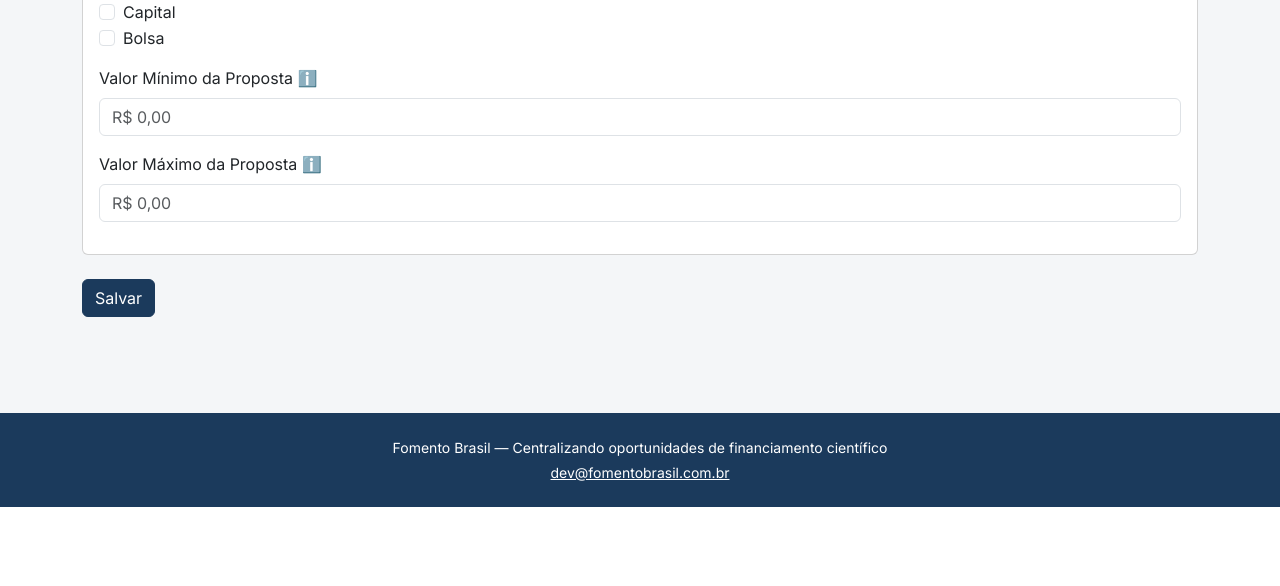
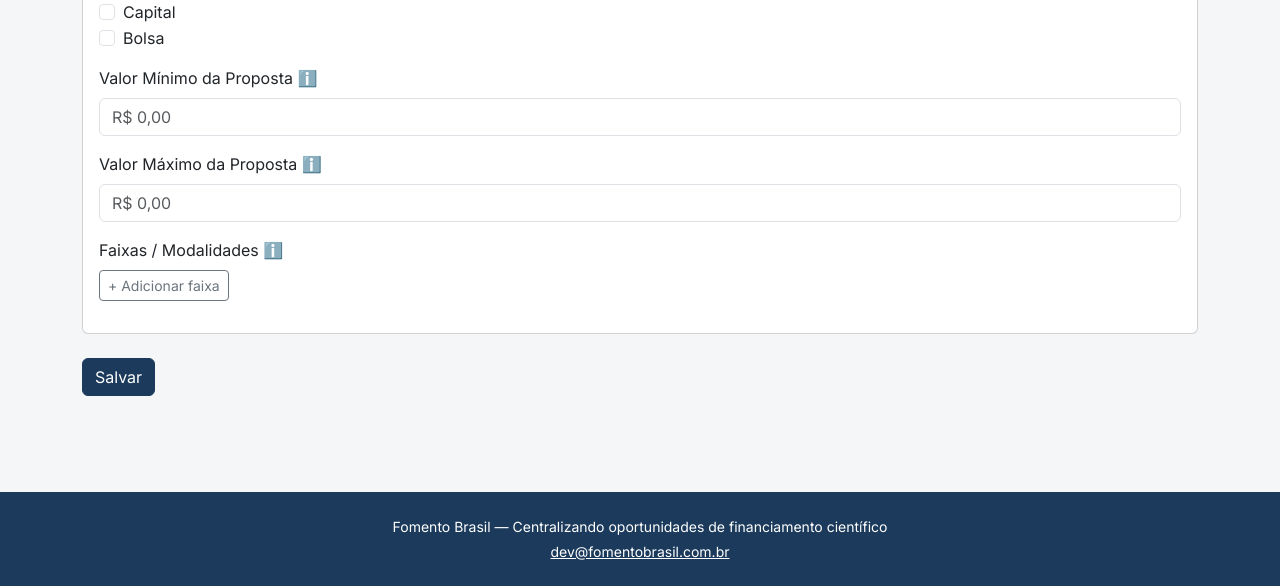
Before and after one commit to NropJoensuu/fomentobrasil, a Flask app: page /oportunidades/nova in a window 1280 px wide. Shown: the part 2680-3266 px from the top of the page. Before the commit the page ends 3187 px from the top, so only its background shows below. Run offline with Flask 3, Linux system fonts and the light colour scheme.

Commit message:
Faixas/modalidades internas do edital e formatacao pt-BR de moeda
Editais que se dividem em Faixa A/B/C ou Modalidade 1/2 podem ter valores,
publico-alvo e area diferentes por faixa. Bloco repetivel no formulario
(recolhido por padrao, porque a maioria dos editais nao tem faixa), gravado
em dados_extra["faixas"] preservando as chaves dos scrapers.

Acrescenta tambem o filtro Jinja `moeda`: a pagina de detalhe mostrava
"R$ 236000.00".

```diff
--- a/app/__init__.py
+++ b/app/__init__.py
@@ -26,6 +26,10 @@ def create_app(iniciar_agendador=False):
 
     db.init_app(app)
     migrate.init_app(app, db)
+
+    from app.utils import formatar_moeda
+
+    app.jinja_env.filters["moeda"] = formatar_moeda
 
     from app import models  # <-- adicionar esta linha
 
--- a/app/routes.py
+++ b/app/routes.py
@@ -9,7 +9,15 @@ from sqlalchemy import or_, func
 
 from app import db
 from app.models import ExecucaoScraper, Oportunidade
-from app.utils import get_regioes, get_ufs_por_regiao, parse_valor_brl, REGIAO_POR_UF, REGIOES
+from app.utils import (
+    aplicar_faixas,
+    get_regioes,
+    get_ufs_por_regiao,
+    parse_faixas,
+    parse_valor_brl,
+    REGIAO_POR_UF,
+    REGIOES,
+)
 
 main = Blueprint("main", __name__)
 
@@ -182,6 +190,7 @@ def nova_oportunidade():
                 datetime.strptime(request.form["data_publicacao"], "%Y-%m-%d").date()
                 if request.form.get("data_publicacao") else None
             ),
+            dados_extra=aplicar_faixas(None, parse_faixas(request.form)),
         )
         db.session.add(oportunidade)
         db.session.commit()
@@ -342,6 +351,12 @@ def moderar_oportunidade(id):
         oportunidade.natureza_recurso = request.form.getlist("natureza_recurso")
         oportunidade.publico_alvo = request.form.getlist("publico_alvo")
 
+        # Reatribuição (e não mutação in-place) para o SQLAlchemy detectar a mudança no
+        # JSONB; `aplicar_faixas` preserva as chaves que o scraper gravou ali.
+        oportunidade.dados_extra = aplicar_faixas(
+            oportunidade.dados_extra, parse_faixas(request.form)
+        )
+
         # Campos que o scraper nem sempre consegue extrair (ex: FAPES nunca traz prazo
         # na listagem) — sem isso no formulário, a curadoria desses casos fica bloqueada.
         oportunidade.data_publicacao = parse_data("data_publicacao")
--- /dev/null
+++ b/templates/_faixas.html
@@ -0,0 +1,145 @@
+{#
+  Bloco "Faixas / Modalidades" — as divisões internas de um edital.
+
+  A maioria dos editais não tem faixa nenhuma, então o bloco nasce vazio e recolhido: só
+  aparece conteúdo quando o curador clica em "Adicionar faixa" (ou quando o registro já tem
+  faixas gravadas). Cada faixa pode ter valores, público-alvo e área próprios — há editais em
+  que a única diferença entre as faixas é a área do conhecimento.
+
+  Os campos usam nomes indexados (`faixa-0-nome`, `faixa-0-publico_alvo`, ...). O índice é um
+  contador que só cresce: remover uma linha deixa buracos na numeração de propósito, porque
+  renumerar no JS quebraria os `id`/`for` dos rótulos. O servidor varre os índices presentes
+  (ver `app.utils.parse_faixas`) em vez de assumir uma sequência contínua.
+
+  Guardado em `dados_extra["faixas"]`, não em tabela própria: a estrutura ainda está mudando e
+  nada filtra por faixa hoje. Se um dia a busca precisar de "oportunidades com faixa até
+  R$ X", isto vira tabela.
+#}
+
+{% set VOCAB_PUBLICO_ALVO = [
+    ("pesquisadores", "Pesquisadores"),
+    ("especialistas", "Especialistas (lato sensu)"),
+    ("mestrandos", "Mestrandos"),
+    ("mestres", "Mestres"),
+    ("doutorandos", "Doutorandos"),
+    ("doutores", "Doutores"),
+    ("empresas", "Empresas"),
+    ("startups", "Startups"),
+    ("ies", "IES — Instituições de Ensino Superior"),
+    ("ict", "ICT — Instituições Científicas, Tecnológicas e de Inovação"),
+    ("governo", "Governo"),
+] %}
+{% set VOCAB_AREAS = [
+    "Ciências Exatas e da Terra", "Ciências Biológicas", "Engenharias",
+    "Ciências da Saúde", "Ciências Agrárias", "Ciências Sociais Aplicadas",
+    "Ciências Humanas", "Linguística, Letras e Artes",
+] %}
+
+{% macro linha_faixa(i, f) %}
+<div class="border rounded p-3 mb-3 faixa-linha">
+  <div class="d-flex justify-content-between align-items-center mb-2">
+    <strong class="text-muted small">Faixa / Modalidade</strong>
+    <button type="button" class="btn btn-sm btn-outline-danger faixa-remover">Remover</button>
+  </div>
+
+  <div class="mb-2">
+    <label class="form-label small mb-1" for="faixa-{{ i }}-nome">Nome</label>
+    <input type="text" class="form-control" id="faixa-{{ i }}-nome" name="faixa-{{ i }}-nome"
+           placeholder="Ex.: Faixa A — Projetos de pequeno porte" value="{{ f.nome or '' }}">
+  </div>
+
+  <div class="mb-2">
+    <label class="form-label small mb-1" for="faixa-{{ i }}-descricao">Descrição</label>
+    <textarea class="form-control" rows="2" id="faixa-{{ i }}-descricao"
+              name="faixa-{{ i }}-descricao">{{ f.descricao or '' }}</textarea>
+  </div>
+
+  <div class="row g-2 mb-2">
+    <div class="col-sm-6">
+      <label class="form-label small mb-1" for="faixa-{{ i }}-valor_minimo">Valor mínimo</label>
+      <input type="text" inputmode="decimal" class="form-control mascara-moeda" placeholder="R$ 0,00"
+             id="faixa-{{ i }}-valor_minimo" name="faixa-{{ i }}-valor_minimo" value="{{ f.valor_minimo or '' }}">
+    </div>
+    <div class="col-sm-6">
+      <label class="form-label small mb-1" for="faixa-{{ i }}-valor_maximo">Valor máximo</label>
+      <input type="text" inputmode="decimal" class="form-control mascara-moeda" placeholder="R$ 0,00"
+             id="faixa-{{ i }}-valor_maximo" name="faixa-{{ i }}-valor_maximo" value="{{ f.valor_maximo or '' }}">
+    </div>
+  </div>
+
+  <div class="row g-2">
+    <div class="col-sm-6">
+      <label class="form-label small mb-1" for="faixa-{{ i }}-area_principal">
+        Área do conhecimento
+        <span class="text-muted">(só se diferir das demais faixas)</span>
+      </label>
+      <select class="form-select" id="faixa-{{ i }}-area_principal" name="faixa-{{ i }}-area_principal">
+        <option value="">— Mesma da oportunidade —</option>
+        {% for area in VOCAB_AREAS %}
+        <option value="{{ area }}" {{ "selected" if f.area_principal == area else "" }}>{{ area }}</option>
+        {% endfor %}
+      </select>
+    </div>
+    <div class="col-sm-6">
+      <label class="form-label small mb-1" for="faixa-{{ i }}-publico_alvo">
+        Público-alvo
+        <span class="text-muted">(deixe vazio se for o mesmo; Ctrl/⌘ marca vários)</span>
+      </label>
+      <select class="form-select" multiple size="5" id="faixa-{{ i }}-publico_alvo"
+              name="faixa-{{ i }}-publico_alvo">
+        {% for valor, rotulo in VOCAB_PUBLICO_ALVO %}
+        <option value="{{ valor }}" {{ "selected" if valor in (f.publico_alvo or []) else "" }}>{{ rotulo }}</option>
+        {% endfor %}
+      </select>
+    </div>
+  </div>
+</div>
+{% endmacro %}
+
+{% macro bloco_faixas(faixas) %}
+<div class="mb-3">
+  <label class="form-label">
+    Faixas / Modalidades
+    <span data-bs-toggle="tooltip" title="Preencha só quando o edital se divide em partes com regras próprias (Faixa A/B, Modalidade 1/2, Eixos). Deixe vazio quando o edital tem uma regra única.">ℹ️</span>
+  </label>
+  <div id="faixas-container">
+    {% for f in faixas or [] %}
+      {{ linha_faixa(loop.index0, f) }}
+    {% endfor %}
+  </div>
+  <button type="button" class="btn btn-sm btn-outline-secondary" id="faixa-adicionar">+ Adicionar faixa</button>
+</div>
+
+{# O molde da linha nova. `faixa-IDX-` é trocado pelo contador no JS. #}
+<template id="faixa-molde">
+  {{ linha_faixa("IDX", {}) }}
+</template>
+{% endmacro %}
+
+{% macro script_faixas(quantidade_inicial) %}
+<script>
+  (function () {
+    const container = document.getElementById('faixas-container');
+    const molde = document.getElementById('faixa-molde');
+    // Contador só cresce: ver comentário no topo de _faixas.html.
+    let proximoIndice = {{ quantidade_inicial }};
+
+    document.getElementById('faixa-adicionar').addEventListener('click', () => {
+      const html = molde.innerHTML.replaceAll('faixa-IDX-', 'faixa-' + proximoIndice + '-');
+      proximoIndice += 1;
+      const envolucro = document.createElement('div');
+      envolucro.innerHTML = html;
+      const linha = envolucro.querySelector('.faixa-linha');
+      container.appendChild(linha);
+      linha.querySelectorAll('.mascara-moeda').forEach(window.aplicarMascaraMoeda);
+    });
+
+    // Delegação: as linhas do molde ainda não existem quando este script roda.
+    container.addEventListener('click', (e) => {
+      if (e.target.classList.contains('faixa-remover')) {
+        e.target.closest('.faixa-linha').remove();
+      }
+    });
+  })();
+</script>
+{% endmacro %}
--- a/templates/base.html
+++ b/templates/base.html
@@ -63,14 +63,19 @@
       return 'R$ ' + formatadorMoeda.format(Number(digitos) / 100);
     }
 
-    document.querySelectorAll('.mascara-moeda').forEach(el => {
+    // Global porque linhas de faixa são criadas depois do carregamento da página.
+    window.aplicarMascaraMoeda = function (el) {
+      if (el.dataset.mascaraAtiva) return;
+      el.dataset.mascaraAtiva = '1';
       el.value = formatarMoeda(el.value);
       el.addEventListener('input', () => {
         el.value = formatarMoeda(el.value);
         // Mantém o cursor no fim: a máscara reescreve a string inteira a cada tecla.
         el.setSelectionRange(el.value.length, el.value.length);
       });
-    });
+    };
+
+    document.querySelectorAll('.mascara-moeda').forEach(window.aplicarMascaraMoeda);
   </script>
   {% block extra_scripts %}{% endblock %}
 </body>
--- a/templates/moderacao/editar.html
+++ b/templates/moderacao/editar.html
@@ -1,4 +1,6 @@
 {% extends "base.html" %}
+{% from "_faixas.html" import bloco_faixas, script_faixas %}
+{% set faixas = (o.dados_extra or {}).get("faixas") or [] %}
 {% block title %}Moderar — {{ o.titulo }}{% endblock %}
 
 {% block content %}
@@ -277,6 +279,9 @@
           <label class="form-label">Valor Máximo da Proposta</label>
           <input type="text" inputmode="decimal" name="valor_maximo_proposta" class="form-control mascara-moeda" placeholder="R$ 0,00" value="{{ o.valor_maximo_proposta or '' }}">
         </div>
+
+        {{ bloco_faixas(faixas) }}
+
       </div>
     </div>
 
@@ -289,6 +294,7 @@
 {% endblock %}
 
 {% block extra_scripts %}
+{{ script_faixas(faixas | length) }}
 <script>
   function atualizarSecoesCondicionais() {
     const formacaoMarcada = document.querySelector(
--- a/templates/oportunidades/nova.html
+++ b/templates/oportunidades/nova.html
@@ -1,4 +1,5 @@
 {% extends "base.html" %}
+{% from "_faixas.html" import bloco_faixas, script_faixas %}
 {% block title %}Nova Oportunidade — Fomento Brasil{% endblock %}
 
 {% block content %}
@@ -326,6 +327,9 @@
           </label>
           <input type="text" inputmode="decimal" name="valor_maximo_proposta" class="form-control mascara-moeda" placeholder="R$ 0,00">
         </div>
+
+        {{ bloco_faixas([]) }}
+
       </div>
     </div>
 
@@ -334,6 +338,7 @@
 {% endblock %}
 
 {% block extra_scripts %}
+{{ script_faixas(0) }}
 <script>
   function atualizarSecoesCondicionais() {
     const formacaoMarcada = document.querySelector(
```
Also changed, not shown: app/utils.py (+74 -1 lines), docs/inventario_de_necessidades.md (+31 -0 lines), templates/oportunidades/detalhe.html (+32 -3 lines).
